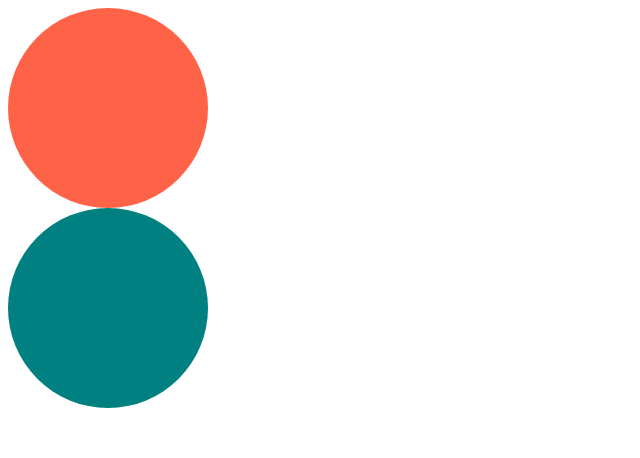
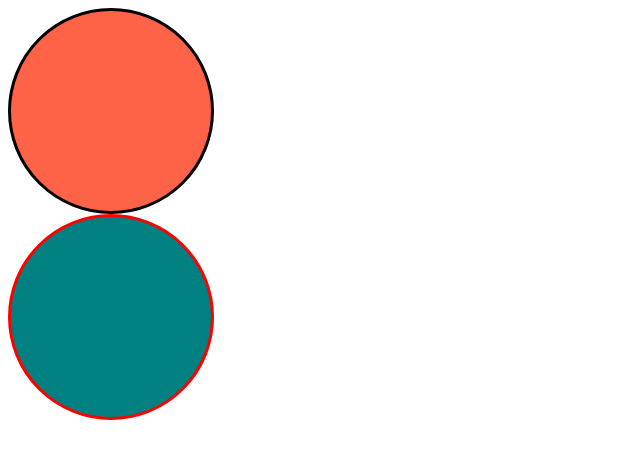
Before and after one commit to zpdl95/react-masterclass, a React (Create React App) app: page / in a window 1280 px wide. Shown: the top 458 px of the page, without its empty margins (0-640 px from the left). Built offline with nearby package versions, Linux system fonts and the light colour scheme.

Commit message:
#3.3 Optional Props

```diff
--- a/src/App.tsx
+++ b/src/App.tsx
@@ -3,7 +3,7 @@ import Circle from "./Circle";
 function App() {
   return (
     <div>
-      <Circle bgColor={"tomato"} />
+      <Circle borderColor="black" bgColor={"tomato"} />
       <Circle bgColor={"teal"} />
     </div>
   );
--- a/src/Circle.tsx
+++ b/src/Circle.tsx
@@ -2,6 +2,7 @@ import styled from "styled-components";
 
 interface ContainerProps {
   bgColor: string;
+  borderColor: string;
 }
 
 /* styled-component에 type을 설정하는 방법 */
@@ -10,15 +11,19 @@ const Container = styled.div<ContainerProps>`
   height: 200px;
   background-color: ${(props) => props.bgColor};
   border-radius: 50%;
+  border: 3px solid ${(props) => props.borderColor};
 `;
 
-const Circle = ({ bgColor }: CircleProps) => {
-  return <Container bgColor={bgColor}></Container>;
+const Circle = ({ bgColor, borderColor }: CircleProps) => {
+  return (
+    <Container bgColor={bgColor} borderColor={borderColor ?? "red"}></Container>
+  );
 };
 
 /* interface = object의 타입을 알려주는 것 */
 interface CircleProps {
   bgColor: string;
+  borderColor?: string;
 }
 
 export default Circle;
```
